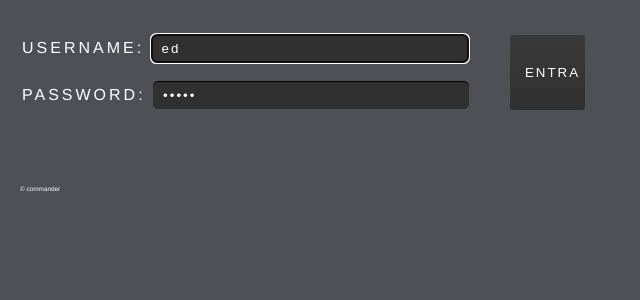
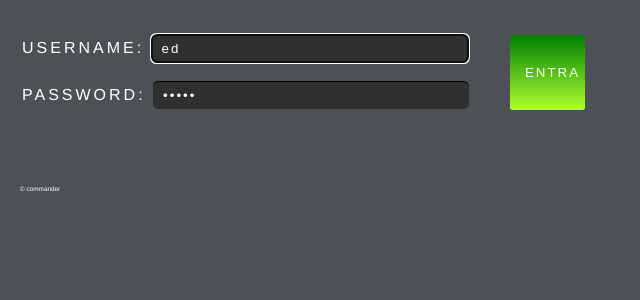
Before and after one commit to evolvewebtech/comm-alpha, a PHP site: page /login.php in a window 1280 px wide. Shown: the part 65-365 px from the top of the page, without its empty margins (0-640 px from the left). Run offline with PHP 8.4, Linux system fonts and the light colour scheme.

Commit message:
ff commit

```diff
--- a/commander_alpha/media/css/login.css
+++ b/commander_alpha/media/css/login.css
@@ -68,10 +68,10 @@ label, button {
     text-align: center;
     border: none;
     float: left;
-    background: #363535;
-    background: -webkit-gradient(linear, left top, left bottom, from(#3A3A3A), to(#303030));
-    background: -moz-linear-gradient(bottom, #303030, #3A3A3A);
-    filter: progid:DXImageTransform.Microsoft.gradient(startColorstr='#3A3A3A', endColorstr='#303030');
+    background: greenyellow;/*#363535*/;
+    background: -webkit-gradient(linear, left top, left bottom, from(green/*#3A3A3A*/), to(greenyellow/*#303030*/));
+    background: -moz-linear-gradient(bottom, greenyellow,/*#303030,*/ green/*#3A3A3A*/);
+    filter: progid:DXImageTransform.Microsoft.gradient(startColorstr='green'/*'#3A3A3A'*/, endColorstr='greenyellow');
     -webkit-border-radius: .2em;
     -moz-border-radius: .2em;
     border-radius: .2em;
@@ -84,8 +84,14 @@ label, button {
 
 #submitLogin:hover{
     cursor: pointer;
+    /*
     background: #363535;
     background: -webkit-gradient(linear, left top, left bottom, from(#4b4b4b), to(#303030));
+    background: -moz-linear-gradient(bottom,  #303030,  #4b4b4b);
+    filter:  progid:DXImageTransform.Microsoft.gradient(startColorstr='#4b4b4b', endColorstr='#303030');
+    */
+    background: green;
+    background: -webkit-gradient(linear, left top, left bottom, from(greenyellow), to(green));
     background: -moz-linear-gradient(bottom,  #303030,  #4b4b4b);
     filter:  progid:DXImageTransform.Microsoft.gradient(startColorstr='#4b4b4b', endColorstr='#303030');
 }
```
